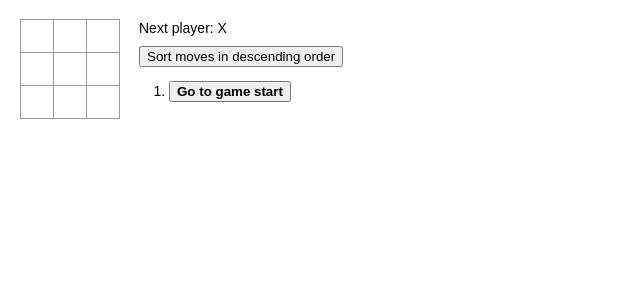
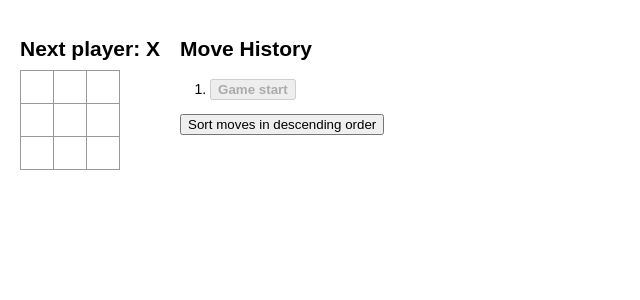
Before and after one commit to piebug/tutorial-react, a React (Create React App) app: page / in a window 1280 px wide. Shown: the top 300 px of the page, without its empty margins (0-640 px from the left). Built offline with nearby package versions, Linux system fonts and the light colour scheme.

Commit message:
Reorganize move info into components

```diff
--- a/src/index.css
+++ b/src/index.css
@@ -17,7 +17,7 @@ ol, ul {
   margin-bottom: 10px;
 }
 
-.current-move {
+.move.current {
   font-weight: bold;
 }
 
@@ -44,7 +44,7 @@ ol, ul {
   background: #ddd;
 }
 
-.winner {
+.square.winner {
     background-color: yellow;
 }
 
--- a/src/index.js
+++ b/src/index.js
@@ -4,7 +4,10 @@ import './index.css';
 
 function Square(props) {
   return (
-    <button className={props.className} onClick={props.onClick}>
+    <button
+      className={"square" + (props.isWinner ? " winner" : "")}
+      onClick={props.onClick}
+    >
       {props.value}
     </button>
   );
@@ -12,15 +15,11 @@ function Square(props) {
 
 class Board extends React.Component {
   renderSquare(i) {
-    let className = "square";
-    if (this.props.winningSquares && this.props.winningSquares.includes(i)) {
-      className += " winner";
-    }
     return (
       <Square
         value={this.props.squares[i]}
         onClick={() => this.props.onClick(i)}
-        className={className}
+        isWinner={(this.props.winningSquares && this.props.winningSquares.includes(i))}
         key={i}
       />
     );
@@ -46,6 +45,106 @@ class Board extends React.Component {
   }
 }
 
+function MovePosition(props) {
+  if (!props.col || !props.row) {
+    return null;
+  }
+  return (
+    <span className="move-position">
+      ({props.col}, {props.row})
+    </span>
+  );
+}
+
+class Move extends React.Component {
+  renderPosition() {
+    return (
+      <MovePosition
+        col={this.props.position ? this.props.position.col : null}
+        row={this.props.position ? this.props.position.row : null}
+      />
+    );
+  }
+
+  render() {
+    const position = this.renderPosition();
+    let desc = this.props.move ?
+      'move #' + this.props.move :
+      'game start';
+    desc = this.props.isCurrent ?
+      desc[0].toUpperCase() + desc.slice(1) :
+      "Go to " + desc;
+
+    return (
+      <button
+        className={"move" + (this.props.isCurrent ? " current" : "")}
+        disabled={this.props.isCurrent}
+        onClick={this.props.onClick}
+      >
+        {desc} {position}
+      </button>
+    );
+  }
+}
+
+class MoveList extends React.Component {
+  constructor(props) {
+    super(props);
+    this.state = {
+      reversed: false,
+    };
+  }
+
+  reverseMoves() {
+    const reversed = this.state.reversed;
+    this.setState({
+      reversed: !reversed,
+    });
+  }
+
+  renderMove(move, position) {
+    return (
+      <Move
+        move={move}
+        position={position}
+        isCurrent={(this.props.currentMove === move)}
+        onClick={() => this.props.onClick(move)}
+      />
+    );
+  }
+
+  render() {
+    const history = this.props.history;
+    let moves = history.map((step, move) => {
+      const previousMove = move ?
+        history[move - 1].squares : null;
+      const position = determinePosition(previousMove, step.squares);
+
+      return (
+        <li key={move}>
+          {this.renderMove(move, position)}
+        </li>
+      );
+    });
+    if (this.state.reversed) {
+      moves = moves.reverse();
+    }
+
+    return (
+      <div>
+        <ol className="moves">{moves}</ol>
+        <div>
+          <button onClick={() => this.reverseMoves()}>
+            Sort moves in
+            {this.state.reversed ? " ascending " : " descending "}
+            order
+          </button>
+        </div>
+      </div>
+    );
+  }
+}
+
 class Game extends React.Component {
   constructor(props) {
     super(props);
@@ -55,7 +154,6 @@ class Game extends React.Component {
       }],
       stepNumber: 0,
       xIsNext: true,
-      reversedMoves: false,
     };
   }
 
@@ -83,36 +181,10 @@ class Game extends React.Component {
     });
   }
 
-  reverseMoves() {
-    const reversed = this.state.reversedMoves
-    this.setState({
-      reversedMoves: !reversed,
-    });
-  }
-
   render() {
     const history = this.state.history;
     const current = history[this.state.stepNumber];
     const winner = calculateWinner(current.squares);
-
-    let moves = history.map((step, move) => {
-      const previousMove = move ?
-        history[move - 1].squares : null;
-      const position = determinePosition(previousMove, step.squares);
-      const className = (this.state.stepNumber === move) ?
-        "current-move" : "move";
-      const desc = move ?
-        'Go to move #' + move + ' ' + position : 'Go to game start';
-
-      return (
-        <li key={move}>
-          <button className={className} onClick={() => this.jumpTo(move)}>{desc}</button>
-        </li>
-      );
-    });
-    if (this.state.reversedMoves) {
-        moves = moves.reverse();
-    }
 
     let status;
     if (winner) {
@@ -126,6 +198,7 @@ class Game extends React.Component {
     return (
       <div className="game">
         <div className="game-board">
+          <h2 className="status">{status}</h2>
           <Board
             squares={current.squares}
             winningSquares={winner ? winner.move : null}
@@ -133,15 +206,12 @@ class Game extends React.Component {
           />
         </div>
         <div className="game-info">
-          <div className="status">{status}</div>
-          <div>
-            <button onClick={() => this.reverseMoves()}>
-              Sort moves in
-              {this.state.reversedMoves ? " ascending " : " descending "}
-              order
-            </button>
-          </div>
-          <ol className="moves">{moves}</ol>
+          <h2>Move History</h2>
+          <MoveList
+            history={this.state.history}
+            currentMove={this.state.stepNumber}
+            onClick={(move) => this.jumpTo(move)}
+          />
         </div>
       </div>
     );
@@ -174,16 +244,19 @@ function calculateWinner(squares) {
 function determinePosition(oldSquares, newSquares) {
   let newSquare;
   for (let i = 0; i < newSquares.length; i++) {
-      if ((!oldSquares && newSquares[i]) || (oldSquares && (oldSquares[i] !== newSquares[i]))) {
-          newSquare = i;
-          break
-      }
+    if ((!oldSquares && newSquares[i]) || (oldSquares && (oldSquares[i] !== newSquares[i]))) {
+      newSquare = i;
+      break;
+    }
   }
-  if (newSquare === null) {  return ''; }
+  if (newSquare === null) { return null; }
 
   const row = parseInt(newSquare / 3) + 1;
   const col = (newSquare % 3) + 1;
-  return '(' + col + ', ' + row + ')';
+  return {
+    col: col,
+    row: row,
+  };
 }
 
 // ========================================
```
